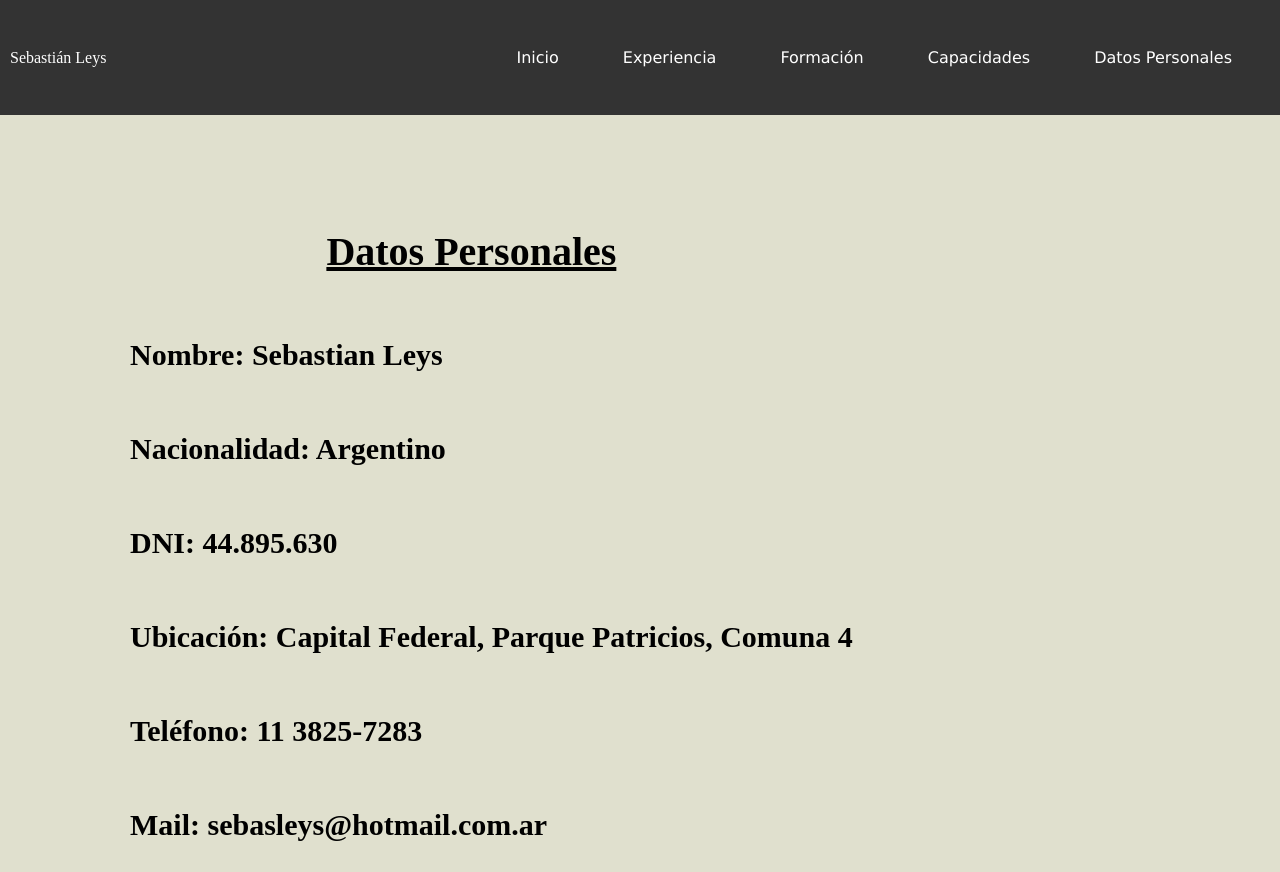
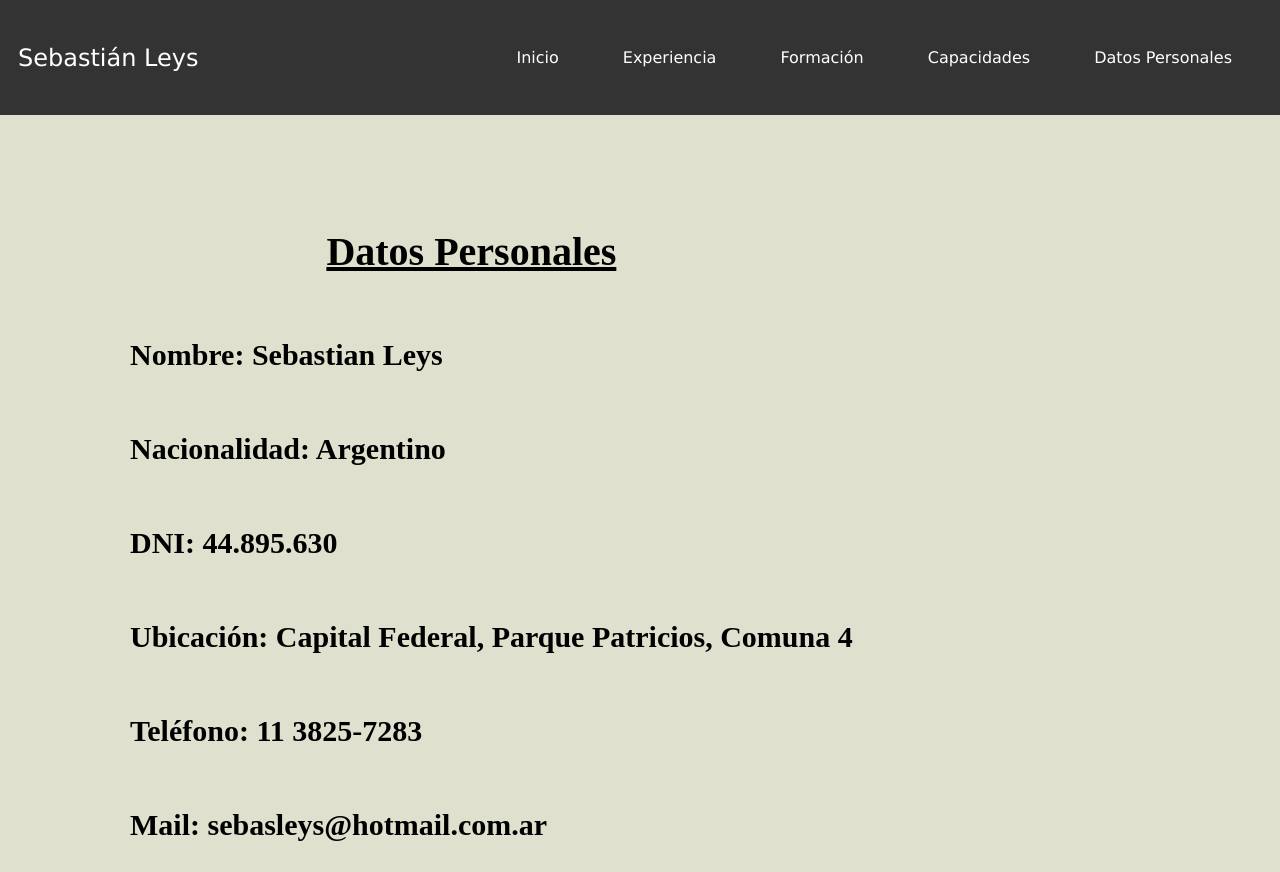
Before and after one commit to SebastianLeys/proyectosUADE, a plain HTML site: page datos.html in a window 1280 px wide. Drawn offline with Linux system fonts and the light colour scheme.

Commit message:
Update datos.html

```diff
--- a/datos.html
+++ b/datos.html
@@ -9,7 +9,7 @@
         <link rel="stylesheet" type="text/css" href="css/style.css">
     </head>
     <nav class="navbar">
-        <div class=".brand-title">Sebastián Leys</div>
+        <div class="brand-title">Sebastián Leys</div>
         <a href="#" class="toggle-button">
         <span class="bar"></span>
         <span class="bar"></span>
```
